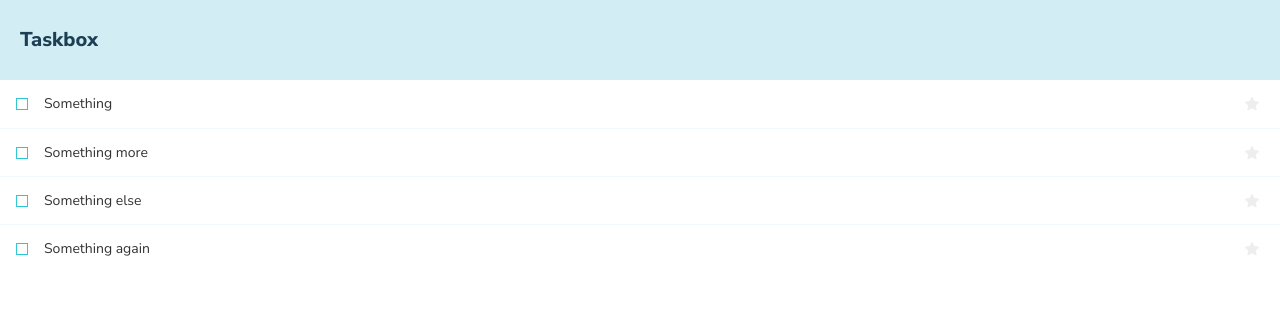
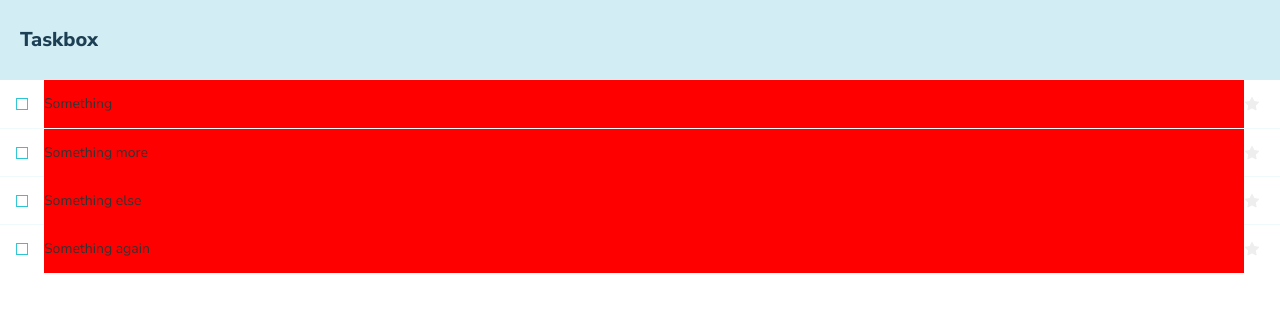
Before and after one commit to tackc/taskbox, a React (Create React App) app: page / in a window 1280 px wide. Shown: the top 312 px of the page. Built offline with nearby package versions, Linux system fonts and the light colour scheme.

Commit message:
change task background to red

```diff
--- a/src/components/Task.js
+++ b/src/components/Task.js
@@ -14,7 +14,13 @@ export default function Task({ task: { id, title, state }, onArchiveTask, onPinT
         <span className="checkbox-custom" onClick={() => onArchiveTask(id)} />
       </label>
       <div className="title">
-        <input type="text" value={title} readOnly={true} placeholder="Input title" />
+        <input
+          type="text"
+          value={title}
+          readOnly={true}
+          placeholder="Input title"
+          style={{ background: 'red' }}
+        />
       </div>
 
       <div className="actions" onClick={event => event.stopPropagation()}>
```
